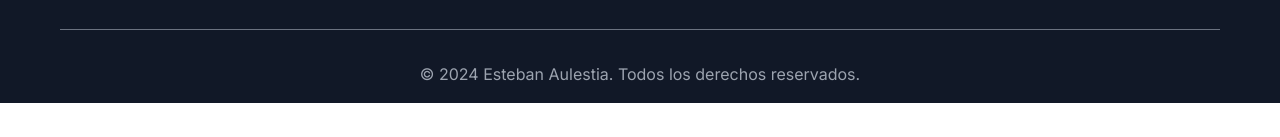
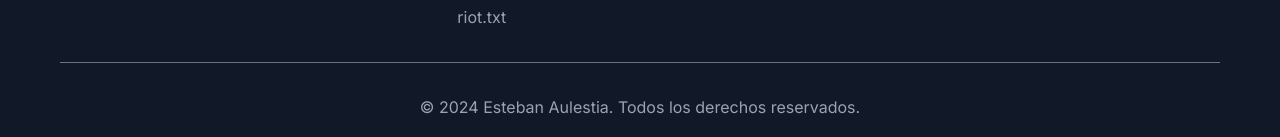
Before and after one commit to ESTEBANTRAN/proyecto_prueba.github.io, a plain HTML site: page index.html in a window 1280 px wide. Shown: the part 5772-5909 px from the top of the page. Before the commit the page ends 5875 px from the top, so only its background shows below. Drawn offline with Linux system fonts and the light colour scheme.

Commit message:
Agregar enlace a riot.txt en el pie de página y crear archivo riot.txt

```diff
--- a/index.html
+++ b/index.html
@@ -328,6 +328,7 @@
                     <a href="#sobre-mi">Sobre Mí</a>
                     <a href="#proyectos">Proyectos</a>
                     <a href="#contacto">Contacto</a>
+                    <a href="https://estebantran.github.io/proyecto_prueba.github.io//riot.txt" target="_blank">riot.txt</a>
                 </div>
                 <div class="footer-social">
                     <a href="https://github.com/ESTEBANTRAN" target="_blank"><i class="fab fa-github"></i></a>
```
Also changed, not shown: riot.txt (added).
